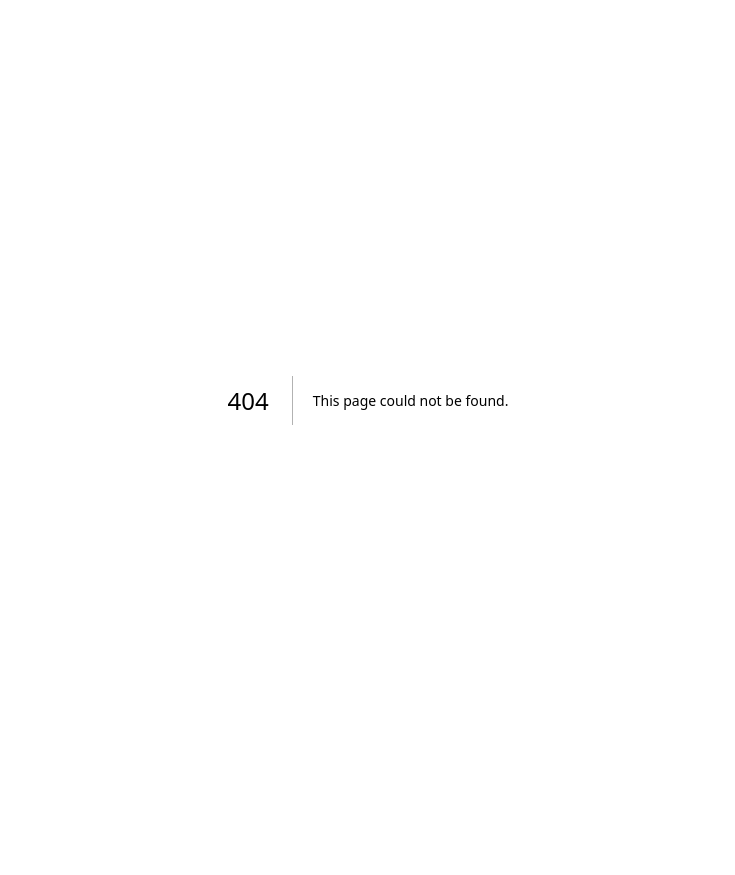
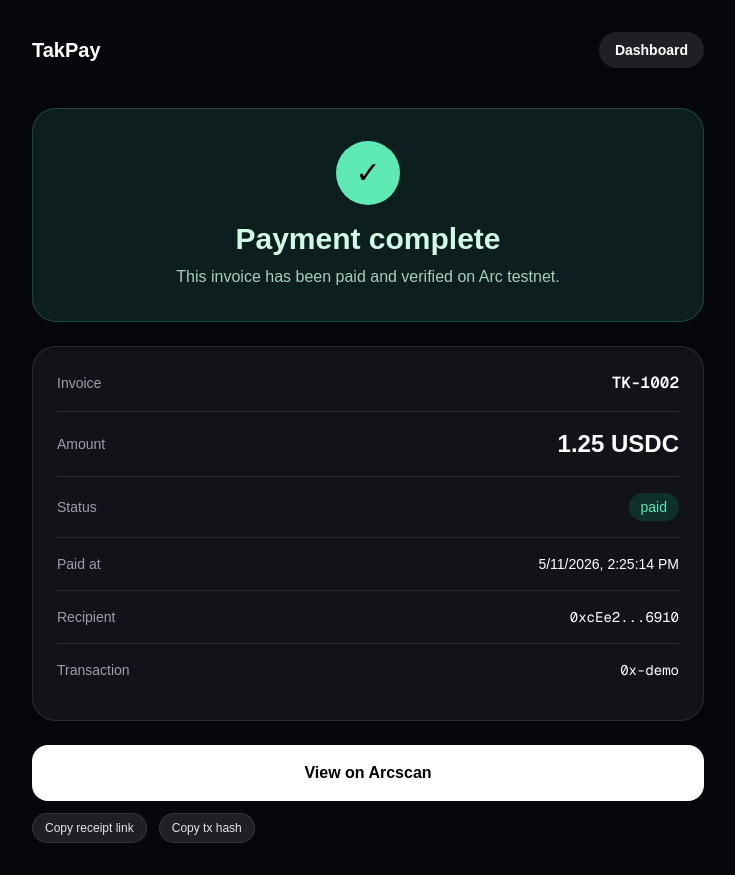
Before and after one commit to 4jokxon/takpay, a Next.js app: page /receipt/TK-1002 in a window 1280 px wide. Before the commit this address had no page. Shown: the whole page, without its empty margins (272-1007 px from the left). Before the commit the page ends 800 px from the top, so only its background shows below. Built offline with nearby package versions, Linux system fonts and the light colour scheme; no server answers.

Commit message:
feat: add receipt page

```diff
--- a/src/app/dashboard/page.tsx
+++ b/src/app/dashboard/page.tsx
@@ -70,7 +70,7 @@ export default async function Dashboard() {
                       <p className="mt-1 text-sm text-zinc-400">{invoice.memo} • {shortAddress(invoice.recipient)}</p>
                     </div>
                     <div className="flex gap-2">
-                      <Link className="rounded-full bg-white px-3 py-2 text-sm font-medium text-black" href={`/pay/${invoice.id}`}>Open</Link>
+                      <Link className="rounded-full bg-white px-3 py-2 text-sm font-medium text-black" href={invoice.status === "paid" ? `/receipt/${invoice.id}` : `/pay/${invoice.id}`}>{invoice.status === "paid" ? "Receipt" : "Open"}</Link>
                       <CopyButton value={invoiceUrl(invoice.id)} label="Copy link" />
                     </div>
                   </div>
--- /dev/null
+++ b/src/app/receipt/[id]/page.tsx
@@ -0,0 +1,135 @@
+import Link from "next/link";
+import { notFound } from "next/navigation";
+import { getInvoice } from "@/lib/db-invoices";
+import { ARC_TESTNET, shortAddress } from "@/lib/invoices";
+import { CopyButton } from "@/components/CopyButton";
+
+export const dynamic = "force-dynamic";
+
+type RpcTx = {
+  from?: string;
+  to?: string;
+  input?: string;
+  blockNumber?: string;
+};
+
+async function fetchTxData(txHash: string): Promise<RpcTx | null> {
+  try {
+    const response = await fetch(ARC_TESTNET.rpcUrl, {
+      method: "POST",
+      headers: { "content-type": "application/json" },
+      body: JSON.stringify({ jsonrpc: "2.0", id: 1, method: "eth_getTransactionByHash", params: [txHash] }),
+      next: { revalidate: 60 },
+    });
+    const json = await response.json();
+    return json.result ?? null;
+  } catch {
+    return null;
+  }
+}
+
+export default async function ReceiptPage({ params }: { params: Promise<{ id: string }> }) {
+  const { id } = await params;
+  const invoice = await getInvoice(id);
+
+  if (!invoice) return notFound();
+
+  const isPaid = invoice.status === "paid";
+  const txHash = invoice.paidTxHash;
+  const txData = isPaid && txHash ? await fetchTxData(txHash) : null;
+  const payer = txData?.from;
+  const explorerTx = txHash ? `${ARC_TESTNET.explorerUrl}/tx/${txHash}` : "";
+  const receiptUrl = typeof window === "undefined" ? `/receipt/${id}` : `${process.env.NEXT_PUBLIC_APP_URL ?? "https://takpay.vercel.app"}/receipt/${id}`;
+
+  if (!isPaid) {
+    return (
+      <main className="min-h-screen bg-[#05070d] px-6 py-8 text-white">
+        <div className="mx-auto max-w-2xl">
+          <nav className="mb-10 flex items-center justify-between">
+            <Link href="/" className="text-xl font-bold">TakPay</Link>
+            <Link href="/dashboard" className="rounded-full bg-white/10 px-4 py-2 text-sm font-semibold">Dashboard</Link>
+          </nav>
+          <div className="rounded-3xl border border-amber-300/20 bg-amber-300/10 p-8 text-center">
+            <h1 className="text-2xl font-semibold text-amber-100">Receipt not available</h1>
+            <p className="mt-3 text-amber-100/80">Invoice {id} is still {invoice.status}.</p>
+            <Link href={`/pay/${id}`} className="mt-6 inline-block rounded-2xl bg-amber-400 px-6 py-3 font-semibold text-black">
+              Open checkout
+            </Link>
+          </div>
+        </div>
+      </main>
+    );
+  }
+
+  return (
+    <main className="min-h-screen bg-[#05070d] px-6 py-8 text-white">
+      <div className="mx-auto max-w-2xl">
+        <nav className="mb-10 flex items-center justify-between">
+          <Link href="/" className="text-xl font-bold">TakPay</Link>
+          <Link href="/dashboard" className="rounded-full bg-white/10 px-4 py-2 text-sm font-semibold">Dashboard</Link>
+        </nav>
+
+        <div className="rounded-3xl border border-emerald-300/20 bg-emerald-300/10 p-8 text-center">
+          <div className="mx-auto flex h-16 w-16 items-center justify-center rounded-full bg-emerald-300 text-3xl text-black">✓</div>
+          <h1 className="mt-4 text-3xl font-semibold text-emerald-100">Payment complete</h1>
+          <p className="mt-2 text-emerald-100/80">This invoice has been paid and verified on Arc testnet.</p>
+        </div>
+
+        <div className="mt-6 space-y-4 rounded-3xl border border-white/10 bg-white/[0.05] p-6">
+          <div className="flex items-center justify-between border-b border-white/10 pb-4">
+            <span className="text-sm text-zinc-400">Invoice</span>
+            <span className="font-mono font-semibold">{invoice.id}</span>
+          </div>
+
+          <div className="flex items-center justify-between border-b border-white/10 pb-4">
+            <span className="text-sm text-zinc-400">Amount</span>
+            <span className="text-2xl font-semibold">{invoice.amount.toFixed(2)} {invoice.currency}</span>
+          </div>
+
+          <div className="flex items-center justify-between border-b border-white/10 pb-4">
+            <span className="text-sm text-zinc-400">Status</span>
+            <span className="rounded-full bg-emerald-400/15 px-3 py-1 text-sm text-emerald-300">paid</span>
+          </div>
+
+          {invoice.paidAt ? (
+            <div className="flex items-center justify-between border-b border-white/10 pb-4">
+              <span className="text-sm text-zinc-400">Paid at</span>
+              <span className="text-sm">{new Date(invoice.paidAt).toLocaleString()}</span>
+            </div>
+          ) : null}
+
+          {payer ? (
+            <div className="flex items-center justify-between border-b border-white/10 pb-4">
+              <span className="text-sm text-zinc-400">Payer</span>
+              <span className="font-mono text-sm">{shortAddress(payer)}</span>
+            </div>
+          ) : null}
+
+          <div className="flex items-center justify-between border-b border-white/10 pb-4">
+            <span className="text-sm text-zinc-400">Recipient</span>
+            <span className="font-mono text-sm">{shortAddress(invoice.recipient)}</span>
+          </div>
+
+          {txHash ? (
+            <div className="flex items-center justify-between pb-4">
+              <span className="text-sm text-zinc-400">Transaction</span>
+              <span className="font-mono text-sm">{shortAddress(txHash)}</span>
+            </div>
+          ) : null}
+        </div>
+
+        <div className="mt-6 space-y-3">
+          {explorerTx ? (
+            <a href={explorerTx} target="_blank" rel="noreferrer" className="block w-full rounded-2xl bg-white px-6 py-4 text-center font-semibold text-black transition hover:bg-white/90">
+              View on Arcscan
+            </a>
+          ) : null}
+          <div className="flex gap-3">
+            <CopyButton value={receiptUrl} label="Copy receipt link" />
+            {txHash ? <CopyButton value={txHash} label="Copy tx hash" /> : null}
+          </div>
+        </div>
+      </div>
+    </main>
+  );
+}
--- a/src/components/PayWithWallet.tsx
+++ b/src/components/PayWithWallet.tsx
@@ -325,9 +325,9 @@ export function PayWithWallet({ invoice }: { invoice: Invoice }) {
           <p className="mt-2 text-sm text-emerald-100/80">This invoice has been paid and verified on Arc testnet.</p>
           {invoice.paidAt ? <p className="mt-2 text-xs text-emerald-100/60">Paid at {new Date(invoice.paidAt).toLocaleString()}</p> : null}
         </div>
-        <button type="button" disabled className="w-full cursor-not-allowed rounded-2xl bg-emerald-400/80 py-4 font-semibold text-black">
-          Payment complete
-        </button>
+        <a href={`/receipt/${invoice.id}`} className="block w-full rounded-2xl bg-emerald-400 py-4 text-center font-semibold text-black transition hover:bg-emerald-300">
+          View receipt
+        </a>
         {explorerTx ? (
           <a className="block text-center text-sm text-sky-300 hover:text-sky-200" href={explorerTx} target="_blank" rel="noreferrer">
             View transaction on Arcscan
```
